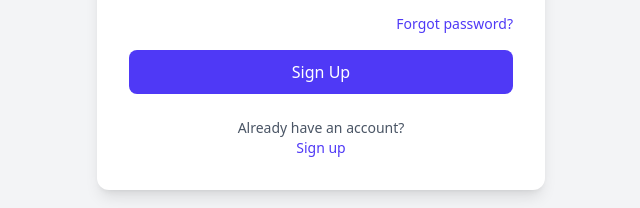
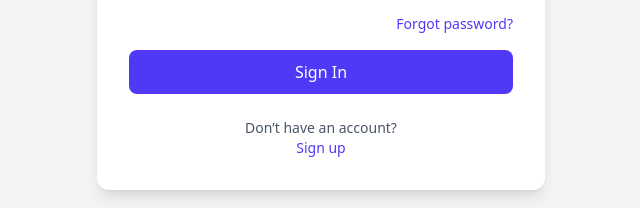
Before and after one commit to Sathwik-45/HRMS, a React (Vite) app in the folder client/: page / in a window 1280 px wide. Shown: the part 424-632 px from the top of the page, without its empty margins (319-959 px from the left). Built offline with nearby package versions, Linux system fonts and the light colour scheme; no server answers.

Commit message:
'changed'

```diff
--- a/client/src/App.jsx
+++ b/client/src/App.jsx
@@ -19,9 +19,12 @@ function App() {
 
   const loadUser = async () => {
     try {
-      const response = await axios.get("http://localhost:5000/api/isvalidUser", {
-        withCredentials: true,
-      });
+      const response = await axios.get(
+        `${import.meta.env.VITE_BASE_URL}/api/isvalidUser`,
+        {
+          withCredentials: true,
+        }
+      );
       if (response.data.success) {
         setUser(response.data.user);
       } else {
--- a/client/src/components/Login.jsx
+++ b/client/src/components/Login.jsx
@@ -1,10 +1,9 @@
-import React from "react";
+import React, { useState } from "react";
 import axios from "axios";
 import { ToastContainer, toast } from "react-toastify";
-import { useState } from "react";
 
-const Login = ({setAuthMode,setUser}) => {
-  const [Loding, setLoding] = useState(false);
+const Login = ({ setAuthMode, setUser }) => {
+  const [loading, setLoading] = useState(false);
 
   const handleSubmit = async (e) => {
     e.preventDefault();
@@ -13,16 +12,21 @@ const Login = ({setAuthMode,setUser}) => {
       email: formData.get("email"),
       password: formData.get("password"),
     };
-    setLoding(true);
+    setLoading(true);
     try {
-      const response = await axios.post("http://localhost:5000/api/signIn", data, { withCredentials: true });
+      const response = await axios.post(
+        `${import.meta.env.VITE_BASE_URL}/api/signIn`,
+        data,
+        { withCredentials: true }
+      );
       if (response.data.success) {
-       setUser(response.data.user)
+        setUser(response.data.user);
+        toast.success("Login successful!");
       }
-      } catch (error) {
-        toast.error(error?.response?.data?.message || "Something went wrong");
-      }
-    setLoding(false);
+    } catch (error) {
+      toast.error(error?.response?.data?.message || "Something went wrong");
+    }
+    setLoading(false);
   };
 
   return (
@@ -35,8 +39,6 @@ const Login = ({setAuthMode,setUser}) => {
           </h2>
 
           <form className="space-y-4" onSubmit={handleSubmit}>
-
-
             <div>
               <label className="block text-sm font-medium text-gray-700 mb-1">
                 Email
@@ -44,6 +46,7 @@ const Login = ({setAuthMode,setUser}) => {
               <input
                 type="email"
                 name="email"
+                required
                 className="w-full text-black px-4 py-2 border border-gray-300 rounded-lg focus:ring-2 focus:ring-indigo-500 focus:border-indigo-500 outline-none transition-all"
                 placeholder="your@email.com"
               />
@@ -56,6 +59,7 @@ const Login = ({setAuthMode,setUser}) => {
               <input
                 type="password"
                 name="password"
+                required
                 className="w-full text-black px-4 py-2 border border-gray-300 rounded-lg focus:ring-2 focus:ring-indigo-500 focus:border-indigo-500 outline-none transition-all"
                 placeholder="••••••••"
               />
@@ -73,17 +77,17 @@ const Login = ({setAuthMode,setUser}) => {
             <button
               type="submit"
               className="w-full bg-indigo-600 hover:bg-indigo-700 text-white font-medium py-2.5 rounded-lg transition-colors"
-              disabled={Loding}
+              disabled={loading}
             >
-              {Loding ? "Loading..." : "Sign Up"}
+              {loading ? "Loading..." : "Sign In"}
             </button>
           </form>
 
           <div className="mt-6 text-center text-sm text-gray-600">
-            Already have an account?
+            Don’t have an account?
             <div
-            onClick={()=>{setAuthMode("regester")}}
-              className="text-indigo-600 hover:text-indigo-500 font-medium"
+              onClick={() => setAuthMode("register")}
+              className="text-indigo-600 hover:text-indigo-500 font-medium cursor-pointer"
             >
               Sign up
             </div>
```
